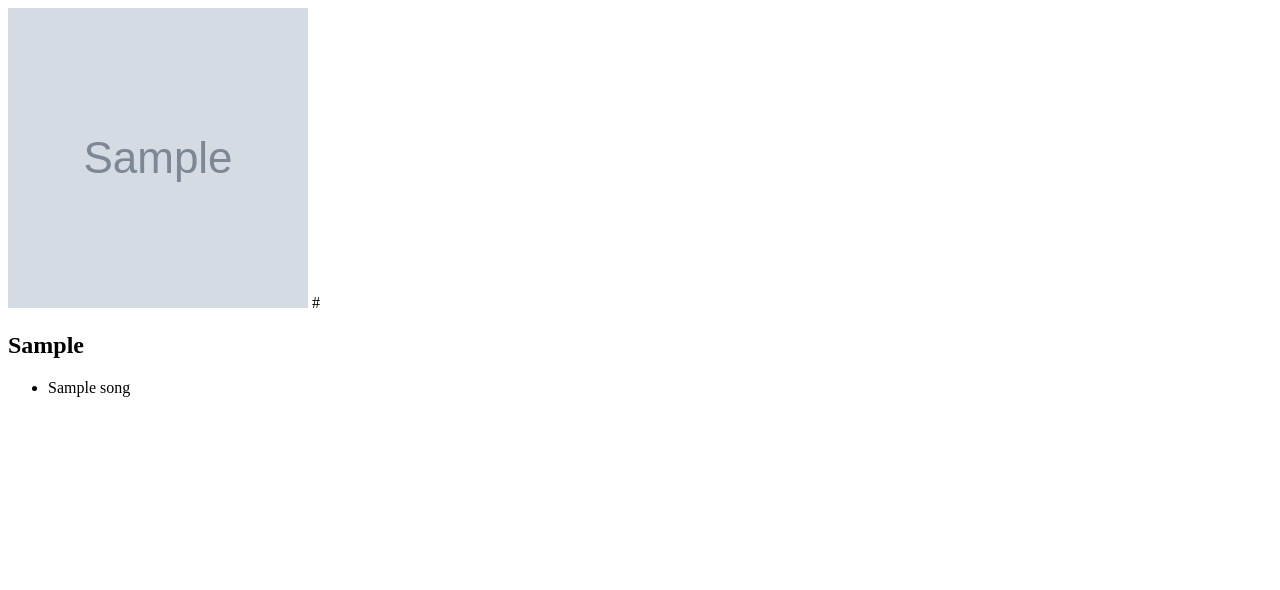
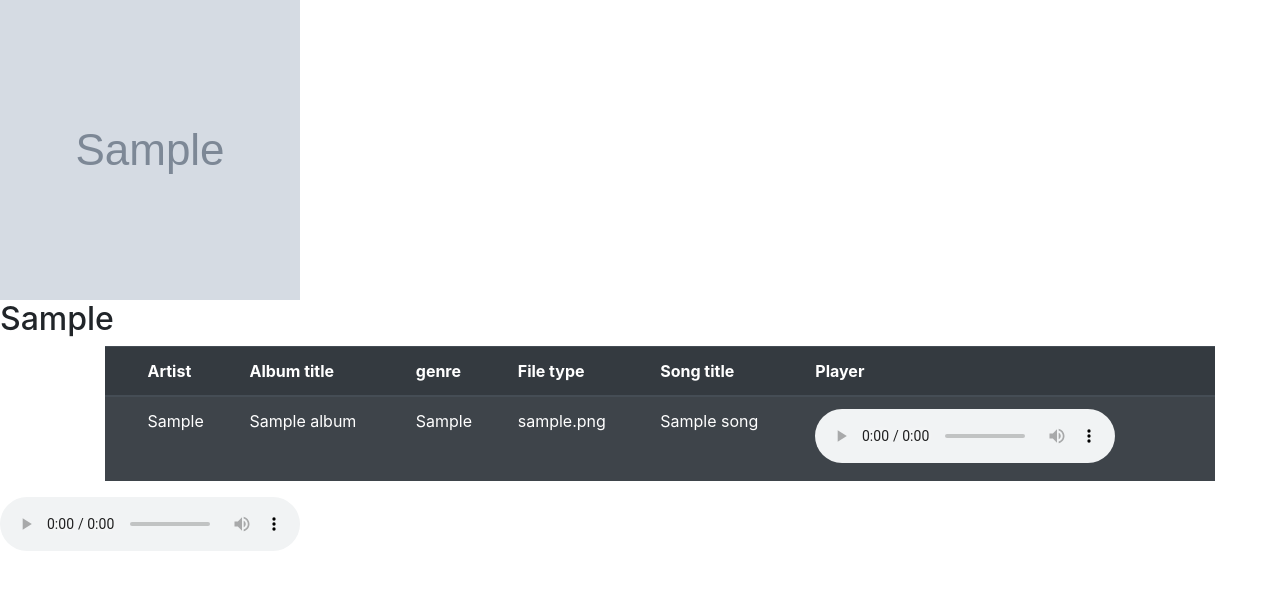
Before and after one commit to kaikaladurgamounika/music, a Django app: page /music/1/ in a window 1280 px wide. Shown: the top 590 px of the page. Run offline with Django 3.2, Linux system fonts and the light colour scheme; tables that the repository leaves empty hold one stand-in row (values such as "Sample post"); grey boxes marked "Sample" are stand-in pictures; some libraries are stand-ins or nearby versions.

Commit message:
tables added

```diff
--- a/music/models.py
+++ b/music/models.py
@@ -14,6 +14,7 @@ class Song(models.Model):
     album=models.ForeignKey(Album,on_delete=models.CASCADE)
     file_type=models.CharField(max_length=10)
     song_title=models.CharField(max_length=250)
+    song=models.CharField(max_length=500)
     is_favorite=models.BooleanField(default=False)
 
     def __str__(self):
--- a/music/templates/music/details.html
+++ b/music/templates/music/details.html
@@ -1,14 +1,64 @@
+
+<!DOCTYPE html>
+<html lang="en">
+<head>
+    <meta charset="UTF-8">
+    <meta name="viewport" content="width=device-width, initial-scale=1">
+
+    <link rel="stylesheet" href="https://maxcdn.bootstrapcdn.com/bootstrap/4.3.1/css/bootstrap.min.css">
+
+    <script src="https://ajax.googleapis.com/ajax/libs/jquery/3.3.1/jquery.min.js">
+    </script>
+
+    <script src="https://cdnjs.cloudflare.com/ajax/libs/popper.js/1.14.7/umd/popper.min.js">
+    </script>
+
+    <script src="https://maxcdn.bootstrapcdn.com/bootstrap/4.3.1/js/bootstrap.min.js">
+    </script>
+</head>
+<body>
 <img src="{{albums.album_logo}}" width="300" height="300">
-#<h2>{{albums.artist}}</h2>
-
+<h2>{{albums.artist}}</h2>
 
 <ul>
     <h3>{{albums.title}}</h3>
-    {% if songs %}
-        {% for list in songs %}
-                <li>{{list}}<br></li>
-        {% endfor %}
+    {% if all_songs %}
+
+    <div class="container">
+         <table class="table table-dark table-striped">
+             <thead>
+            <tr>
+                <th scope="col"></th>
+                <th scope="col"> Artist  </th>
+                <th scope="col"> Album title </th>
+                <th scope="col"> genre </th>
+                <th scope="col"> File type </th>
+                <th scope="col"> Song title </th>
+                <th scope="col"> Player</th>
+            </tr>
+             </thead>
+            {% for list in all_songs %}
+             <tbody>
+                <tr>
+                    <th scope="row"></th>
+                    <td>{{albums.artist}}</td>
+                    <td>{{albums.album_title}}</td>
+                    <td>{{albums.genre}}</td>
+                    <td>{{list.file_type}}</td>
+                    <td>{{list.song_title}}</td>
+                    <td><audio controls><source src="{{list.song}}" type="audio/mp3"></audio> </td>
+                </tr>
+            {% endfor %}
+             </tbody>
+         </table>
+    </div>
     {% else %}
     <h4>sorry no songs available</h4>
     {% endif %}
 </ul>
+<audio controls>
+<source src="audio/audio.mp3" type="audio/mp3">
+</audio>
+
+</body>
+</html>
--- a/music/views.py
+++ b/music/views.py
@@ -20,23 +20,14 @@ def detail(request, album_id):
     #return HttpResponse("<h2> Details for Album id:"+str(album_id)+"</h2>")
     try:
         albums=Album.objects.get(pk=album_id)
-        songs=albums.song_set.all()
-        songs = list(songs)
+        all_songs=albums.song_set.all()
+        all_songs = list(all_songs)
+        all_albums=Album.objects.all()
+        songs=Song.objects.all()
     except Album.DoesNotExist:
         raise Http404("Album does not exist")
-    return render(request, 'music/details.html',{'songs':songs , 'albums':albums})
+    return render(request, 'music/details.html',{'songs':songs ,'all_albums':all_albums, 'albums':albums ,'all_songs':all_songs})
 
-
-
-'''{
-    'title':'',
-    'logo': '',
-    'gene':'',
-    'artis': '',
-    'type':'',
-    '': ''
-
-}'''
 def favorite(request, album_id):
     return HttpResponse("hello")
 
```
Also changed, not shown: music/migrations/0003_song_song.py (added).
